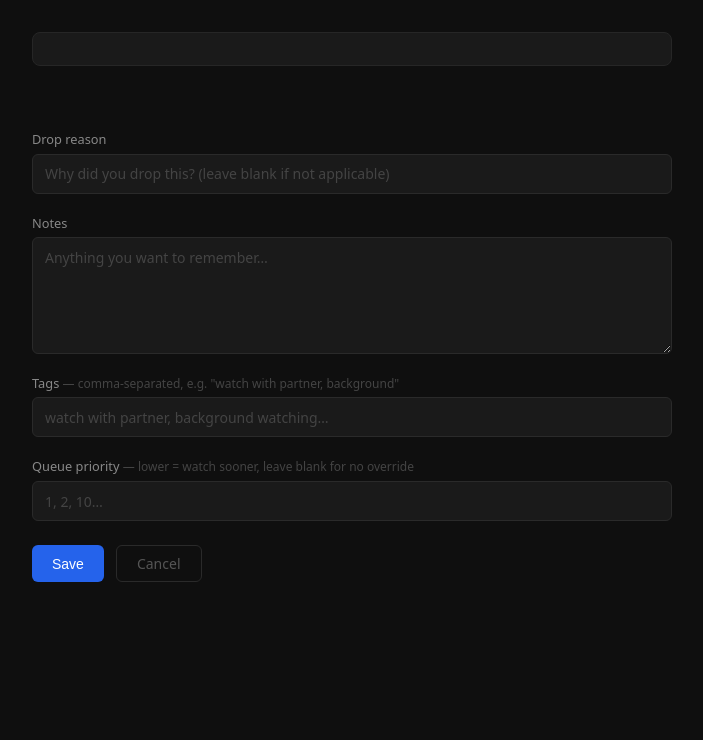
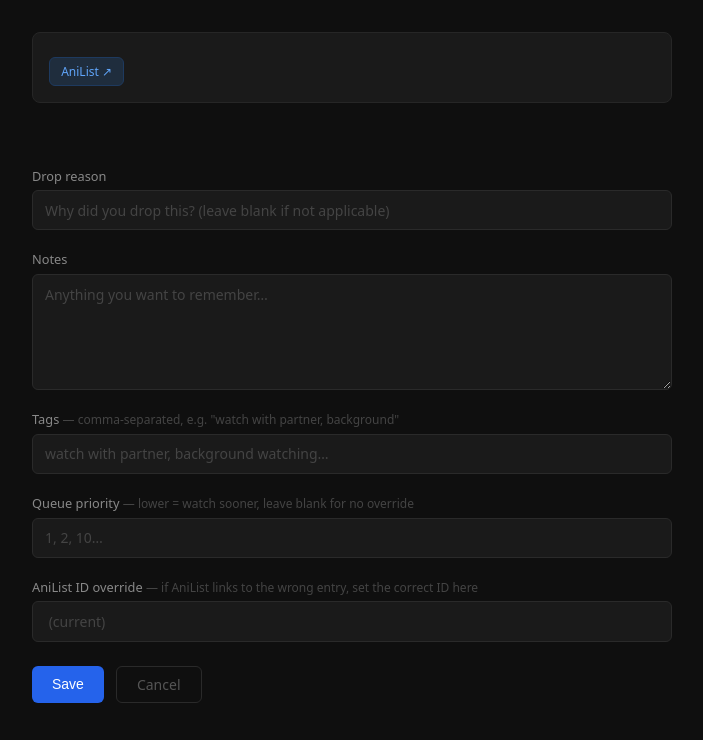
Before and after one commit to Napandee/AniDex, a FastAPI app: page /anime/1/notes in a window 1280 px wide. Shown: the part 60-800 px from the top of the page, without its empty margins (288-991 px from the left). Run offline with FastAPI, Linux system fonts and the light colour scheme; data that the repository does not hold is empty.

Commit message:
feat: AniList ID override on notes page and library JSON export
- personal_notes.anilist_id_override: new nullable column; form field on
  notes page lets users remap a wrong AniList link; link in context header
  uses override if set; saved via both form POST and JSON API
- GET /api/export: downloads full library as JSON attachment (all anime,
  library_entries, personal notes fields); linked from Settings page
- schema.sql updated for both new columns

Co-Authored-By: Claude Sonnet 4.6 <noreply@anthropic.com>

```diff
--- a/app/main.py
+++ b/app/main.py
@@ -341,6 +341,7 @@ def save_notes(
     notes: str = Form(""),
     personal_tags: str = Form(""),
     watch_next_priority: str = Form(""),
+    anilist_id_override: str = Form(""),
     back: str = Form("WATCHING"),
 ):
     drop_reason_val = drop_reason.strip() or None
@@ -350,19 +351,24 @@ def save_notes(
         priority = int(watch_next_priority.strip()) if watch_next_priority.strip() else None
     except ValueError:
         priority = None
+    try:
+        al_override = int(anilist_id_override.strip()) if anilist_id_override.strip() else None
+    except ValueError:
+        al_override = None
 
     db.execute(
         """
-        INSERT INTO personal_notes (anime_id, drop_reason, personal_tags, notes, watch_next_priority)
-        VALUES (%s, %s, %s, %s, %s)
+        INSERT INTO personal_notes (anime_id, drop_reason, personal_tags, notes, watch_next_priority, anilist_id_override)
+        VALUES (%s, %s, %s, %s, %s, %s)
         ON CONFLICT (anime_id) DO UPDATE SET
             drop_reason = EXCLUDED.drop_reason,
             personal_tags = EXCLUDED.personal_tags,
             notes = EXCLUDED.notes,
             watch_next_priority = EXCLUDED.watch_next_priority,
+            anilist_id_override = EXCLUDED.anilist_id_override,
             updated_at = now()
         """,
-        (anime_id, drop_reason_val, json.dumps(tags), notes_val, priority),
+        (anime_id, drop_reason_val, json.dumps(tags), notes_val, priority, al_override),
     )
     return RedirectResponse(url=f"/?status={back}", status_code=303)
 
@@ -380,18 +386,25 @@ async def save_notes_api(anime_id: int, request: Request):
     except (ValueError, TypeError):
         priority = None
 
+    al_override_raw = body.get("anilist_id_override")
+    try:
+        al_override = int(al_override_raw) if al_override_raw not in (None, "") else None
+    except (ValueError, TypeError):
+        al_override = None
+
     db.execute(
         """
-        INSERT INTO personal_notes (anime_id, drop_reason, personal_tags, notes, watch_next_priority)
-        VALUES (%s, %s, %s, %s, %s)
+        INSERT INTO personal_notes (anime_id, drop_reason, personal_tags, notes, watch_next_priority, anilist_id_override)
+        VALUES (%s, %s, %s, %s, %s, %s)
         ON CONFLICT (anime_id) DO UPDATE SET
             drop_reason = EXCLUDED.drop_reason,
             personal_tags = EXCLUDED.personal_tags,
             notes = EXCLUDED.notes,
             watch_next_priority = EXCLUDED.watch_next_priority,
+            anilist_id_override = EXCLUDED.anilist_id_override,
             updated_at = now()
         """,
-        (anime_id, drop_reason_val, json.dumps(tags), notes_val, priority),
+        (anime_id, drop_reason_val, json.dumps(tags), notes_val, priority, al_override),
     )
     return JSONResponse({"ok": True})
 
@@ -797,6 +810,56 @@ def stats(request: Request):
     return templates.TemplateResponse("stats.html", {"request": request})
 
 
+@app.get("/api/export")
+def export_library():
+    rows = db.fetchall(
+        """
+        SELECT
+            a.id                   AS anilist_id,
+            a.title_romaji,
+            a.title_english,
+            a.format,
+            a.episodes,
+            a.season,
+            a.season_year,
+            a.average_score        AS anilist_score,
+            a.genres,
+            le.status,
+            le.score               AS my_score,
+            le.progress,
+            le.repeat_count,
+            le.start_date,
+            le.finish_date,
+            le.anilist_updated_at,
+            pn.drop_reason,
+            pn.notes,
+            pn.personal_tags,
+            pn.watch_next_priority,
+            pn.anilist_id_override
+        FROM library_entries le
+        JOIN anime a ON a.id = le.anime_id
+        LEFT JOIN personal_notes pn ON pn.anime_id = a.id
+        ORDER BY le.status, a.title_romaji
+        """
+    )
+    export = []
+    for r in rows:
+        entry = dict(r)
+        for field in ("start_date", "finish_date"):
+            if entry.get(field):
+                entry[field] = entry[field].isoformat()
+        if entry.get("anilist_updated_at"):
+            entry["anilist_updated_at"] = entry["anilist_updated_at"].isoformat()
+        export.append(entry)
+    from fastapi.responses import Response as _Response
+    import json as _json
+    return _Response(
+        content=_json.dumps(export, default=str, ensure_ascii=False, indent=2),
+        media_type="application/json",
+        headers={"Content-Disposition": "attachment; filename=anime_library_export.json"},
+    )
+
+
 @app.get("/search", response_class=HTMLResponse)
 def search(request: Request, q: str = ""):
     q = q.strip()
--- a/app/templates/notes.html
+++ b/app/templates/notes.html
@@ -16,6 +16,8 @@
       {% if anime.status %}
       <div class="notes-context-sub">{{ anime.status.title() }}</div>
       {% endif %}
+      <a href="https://anilist.co/anime/{{ (notes.anilist_id_override if notes and notes.anilist_id_override else anime.id) }}"
+         target="_blank" rel="noopener" class="btn-anilist" style="margin-top:0.5rem;display:inline-block">AniList ↗</a>
     </div>
   </div>
 
@@ -70,6 +72,16 @@
              placeholder="1, 2, 10…" min="1">
     </div>
 
+    <div class="form-field">
+      <label class="form-label" for="anilist_id_override">
+        AniList ID override
+        <span class="form-label-hint">— if AniList links to the wrong entry, set the correct ID here</span>
+      </label>
+      <input class="form-input form-input--narrow" type="number" id="anilist_id_override" name="anilist_id_override"
+             value="{{ notes.anilist_id_override if notes and notes.anilist_id_override is not none else '' }}"
+             placeholder="{{ anime.id }} (current)">
+    </div>
+
     <div class="form-actions">
       <button type="submit" class="btn-save">Save</button>
       <a href="/?status={{ back }}" class="btn-cancel">Cancel</a>
--- a/schema.sql
+++ b/schema.sql
@@ -72,8 +72,9 @@ CREATE TABLE personal_notes (
     drop_reason         TEXT,                          -- why it got dropped, freeform
     personal_tags       JSONB DEFAULT '[]',            -- ["watch with partner", "background watching", ...]
     notes                TEXT,                          -- general freeform notes
-    watch_next_priority INTEGER,                        -- manual override, lower = higher priority; null = no override
-    created_at          TIMESTAMPTZ NOT NULL DEFAULT now(),
+    watch_next_priority  INTEGER,                        -- manual override, lower = higher priority; null = no override
+    anilist_id_override  INTEGER,                        -- if set, use this AniList ID for links and AniList-push ops
+    created_at           TIMESTAMPTZ NOT NULL DEFAULT now(),
     updated_at          TIMESTAMPTZ NOT NULL DEFAULT now()
 );
 
```
Also changed, not shown: app/templates/settings.html (+7 -0 lines).
